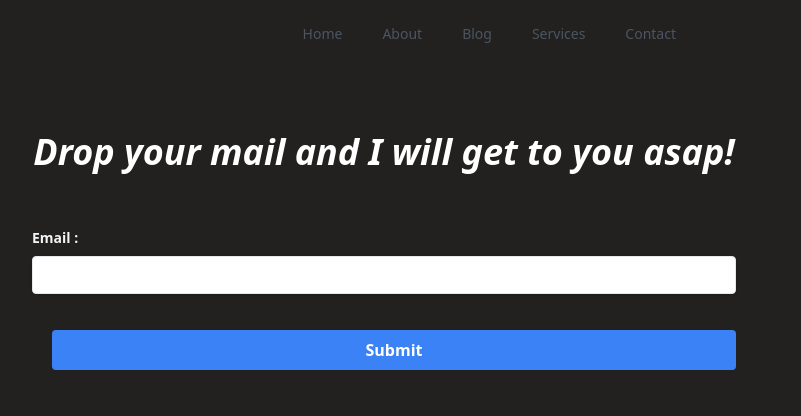
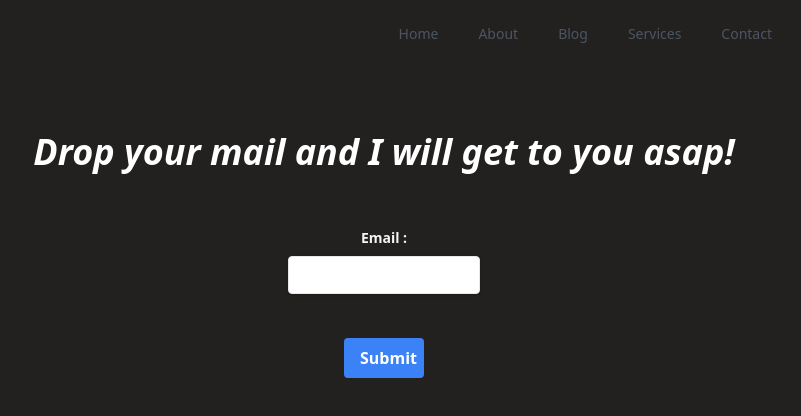
Before and after one commit to jabedzaman/bug, a Next.js app: page /contact in a window 1280 px wide. Shown: the top 416 px of the page, without its empty margins (256-1057 px from the left). Built offline with nearby package versions, Linux system fonts and the light colour scheme.

Commit message:
Fix: padding

```diff
--- a/components/containers/Form.tsx
+++ b/components/containers/Form.tsx
@@ -20,7 +20,7 @@ export default function ContactForm() {
         onSubmit={handleSubmit}
         className="flex flex-col justify-center space-x-5"
       >
-        <div className="my-4">
+        <div className="my-4 flex flex-col justify-center items-center">
           <label
             htmlFor="email"
             className="block text-gray-100 text-sm font-bold mb-2"
@@ -31,18 +31,18 @@ export default function ContactForm() {
             id="email"
             type="email"
             name="email"
-            className="shadow appearance-none border rounded w-full py-2 px-3 text-gray-700 leading-tight focus:outline-none focus:shadow-outline"
+            className="shadow appearance-none border rounded w-full lg:w-48 py-2 px-3 text-gray-700 leading-tight focus:outline-none focus:shadow-outline"
           />{" "}
           <br />
           <ValidationError prefix="Email" field="email" errors={state.errors} />
-        </div>
         <button
           type="submit"
           disabled={state.submitting}
-          className="bg-blue-500 hover:bg-blue-700 text-white font-bold py-2 px-4 rounded mx-5 my-5"
+          className="bg-blue-500 hover:bg-blue-700 text-white font-bold w-20 py-2 px-4 rounded m-5"
         >
           Submit
         </button>
+        </div>
         <ValidationError errors={state.errors} />
       </form>
     </div>
--- a/pages/about.tsx
+++ b/pages/about.tsx
@@ -5,7 +5,7 @@ import Navbar from "../components/layouts/Navbar";
 
 const Home: NextPage = () => {
   return (
-    <div className="text-white m-10 lg:mx-40">
+    <div className="p-4 lg:px-48 text-white">
       <Head>
         <title>xense | Home</title>
         <link rel="icon" href="/favicon.ico" />
--- a/pages/contact.tsx
+++ b/pages/contact.tsx
@@ -5,15 +5,13 @@ import Navbar from "../components/layouts/Navbar";
 
 const Home: NextPage = () => {
   return (
-    <div className="px-4 sm:px-8 md:px-24 lg:px-48 py-4 xl:px-72 text-white justify-between">
+    <div className="p-4 lg:px-48 text-white">
       <Head>
         <title>xense | Home</title>
         <link rel="icon" href="/favicon.ico" />
       </Head>
       <Navbar />
-      <div className="flex flex-col justify-between h-screen">
-        <Form />
-      </div>
+      <Form/>
     </div>
   );
 };
--- a/pages/index.tsx
+++ b/pages/index.tsx
@@ -5,7 +5,7 @@ import Navbar from "../components/layouts/Navbar";
 
 const Home: NextPage = () => {
   return (
-    <div className="px-4 sm:px-8 md:px-24 py-4 lg:px-48 xl:px-72 text-white justify-between">
+    <div className="p-4 lg:px-48 text-white justify-between">
       <Head>
         <title>xense | Home </title>
         <link rel="icon" href="/favicon.ico" />
--- a/pages/services.tsx
+++ b/pages/services.tsx
@@ -4,13 +4,13 @@ import Navbar from "../components/layouts/Navbar";
 
 const Home: NextPage = () => {
   return (
-    <div className="px-4 sm:px-8 md:px-24 lg:px-48 xl:px-72 text-white justify-between">
+    <div className="p-4 lg:px-48 text-white">
       <Head>
         <title>xense | Home</title>
         <link rel="icon" href="/favicon.ico" />
       </Head>
+        <Navbar />
       <div className="flex flex-col p-4">
-        <Navbar />
         <div className="font-mono m-10">to be updated soon</div>
       </div>
     </div>
```
